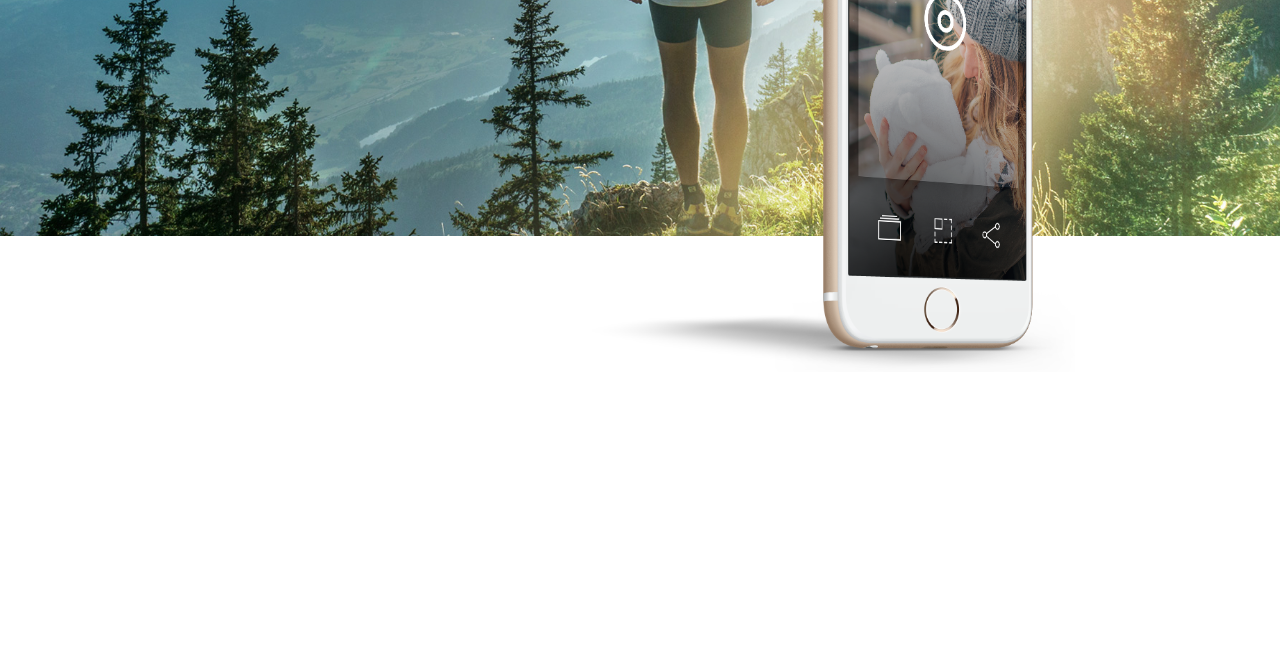
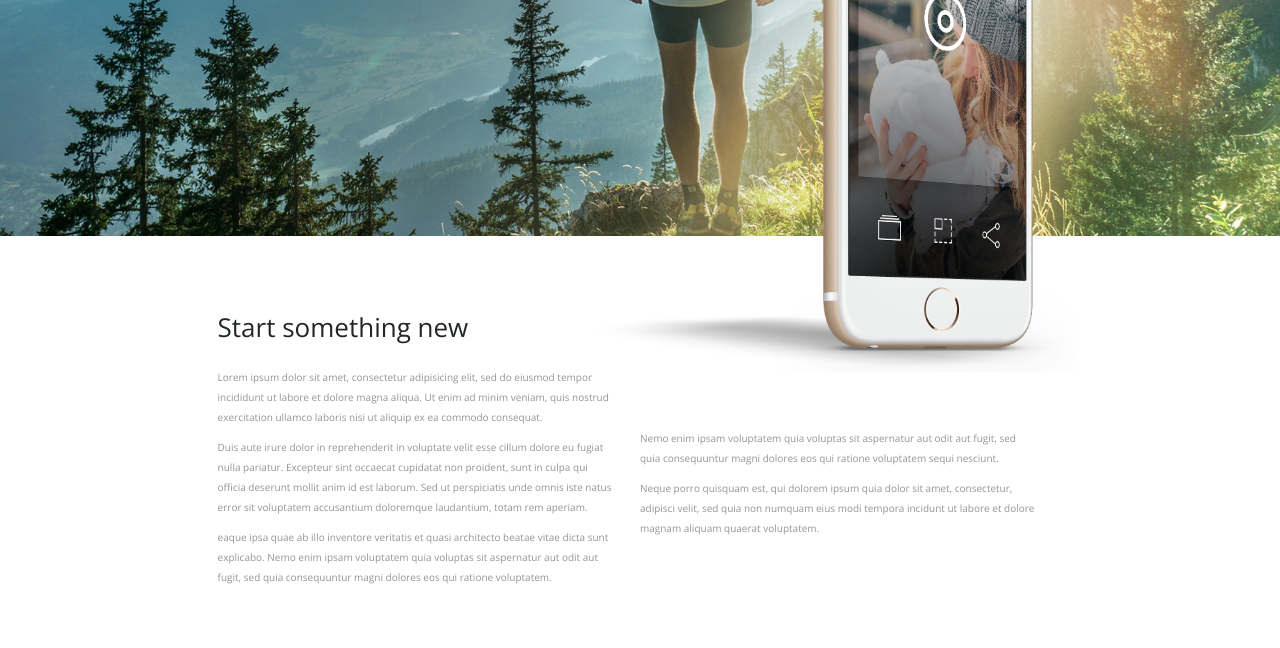
Before and after one commit to freefrogs/Landing_page_2, a website: page index.html in a window 1280 px wide. Shown: the part 447-1095 px from the top of the page. Before the commit the page ends 819 px from the top, so only its background shows below. Drawn offline with nearby package versions, Linux system fonts and the light colour scheme.

Commit message:
Add html code & style for section 1

```diff
--- a/index.html
+++ b/index.html
@@ -22,6 +22,22 @@
 		</a>
 		<p class="adress"><span>perfect </span>takpapp.com</p>
 	</header>
+	<section class="section-1">
+		<div class="container">
+			<div class="row">
+				<div class="col-6">
+					<h2>Start something new</h2>
+					<p>Lorem ipsum dolor sit amet, consectetur adipisicing elit, sed do eiusmod tempor incididunt ut labore et dolore magna aliqua. Ut enim ad minim veniam, quis nostrud exercitation ullamco laboris nisi ut aliquip ex ea commodo consequat.</p>
+					<p>Duis aute irure dolor in reprehenderit in voluptate velit esse cillum dolore eu fugiat nulla pariatur. Excepteur sint occaecat cupidatat non proident, sunt in culpa qui officia deserunt mollit anim id est laborum. Sed ut perspiciatis unde omnis iste natus error sit voluptatem accusantium doloremque laudantium, totam rem aperiam.</p>
+					<p>eaque ipsa quae ab illo inventore veritatis et quasi architecto beatae vitae dicta sunt explicabo. Nemo enim ipsam voluptatem quia voluptas sit aspernatur aut odit aut fugit, sed quia consequuntur magni dolores eos qui ratione voluptatem.</p>
+				</div>
+				<div class="col-6 col-padding">
+					<p>Nemo enim ipsam voluptatem quia voluptas sit aspernatur aut odit aut fugit, sed quia consequuntur magni dolores eos qui ratione voluptatem sequi nesciunt.</p>
+					<p>Neque porro quisquam est, qui dolorem ipsum quia dolor sit amet, consectetur, adipisci velit, sed quia non numquam eius modi tempora incidunt ut labore et dolore magnam aliquam quaerat voluptatem.</p>
+				</div>
+			</div>
+		</div>
+	</section>
 	<footer></footer>
 </body>
 </html>
--- a/sass/style.scss
+++ b/sass/style.scss
@@ -29,6 +29,26 @@ body {
 	padding: 0;
 }
 
+p {
+	line-height: 2;
+}
+
+h1, h2, h3 {
+	font-weight: 300;
+}
+
+h1 {
+	font-size: 44px;
+}
+
+h2 {
+	font-size: 26px;
+}
+
+h3 {
+	font-size: 22px;
+}
+
 .container {
 	width: 66%;
 	margin: 0 auto;
@@ -42,6 +62,11 @@ body {
 	position: absolute;
 	width: 110px;
 	padding: 0;
+}
+
+[class^="col-"] {
+	float: left;
+	min-height: 1px;
 }
 
 /* --GRID-- */
@@ -106,14 +131,29 @@ header {
 		padding-top: 24%;
 		padding-bottom: 20%;
 		h1 {
-			font-size: 44px;
-			font-weight: 300;
 			margin: 0;
 		}
 		p {
 			font-size: 10px;
 			padding-right: 20%;
-			line-height: 2;
 		}
 	}
 }
+
+/* --SECTION 1--*/
+.section-1 {
+	padding: 4% 0;
+	.col-6 {
+		padding-right: 3%;
+		h2 {
+			color: $darkGrey;
+		}
+		p {
+			font-size: 10px;
+			color: $lightGrey;
+		}
+	}
+	.col-padding {
+		padding-top: 15.5%;
+	}
+}
```
Also changed, not shown: css/style.css.
